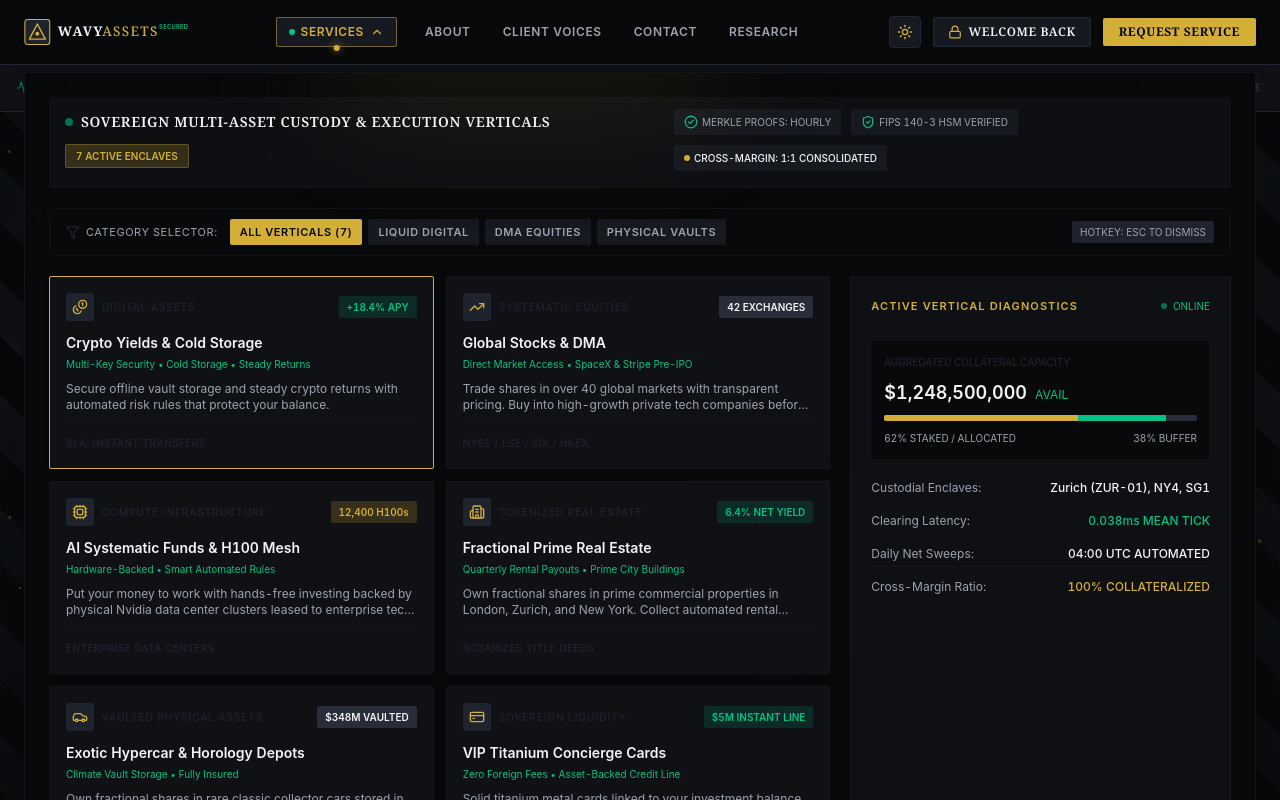
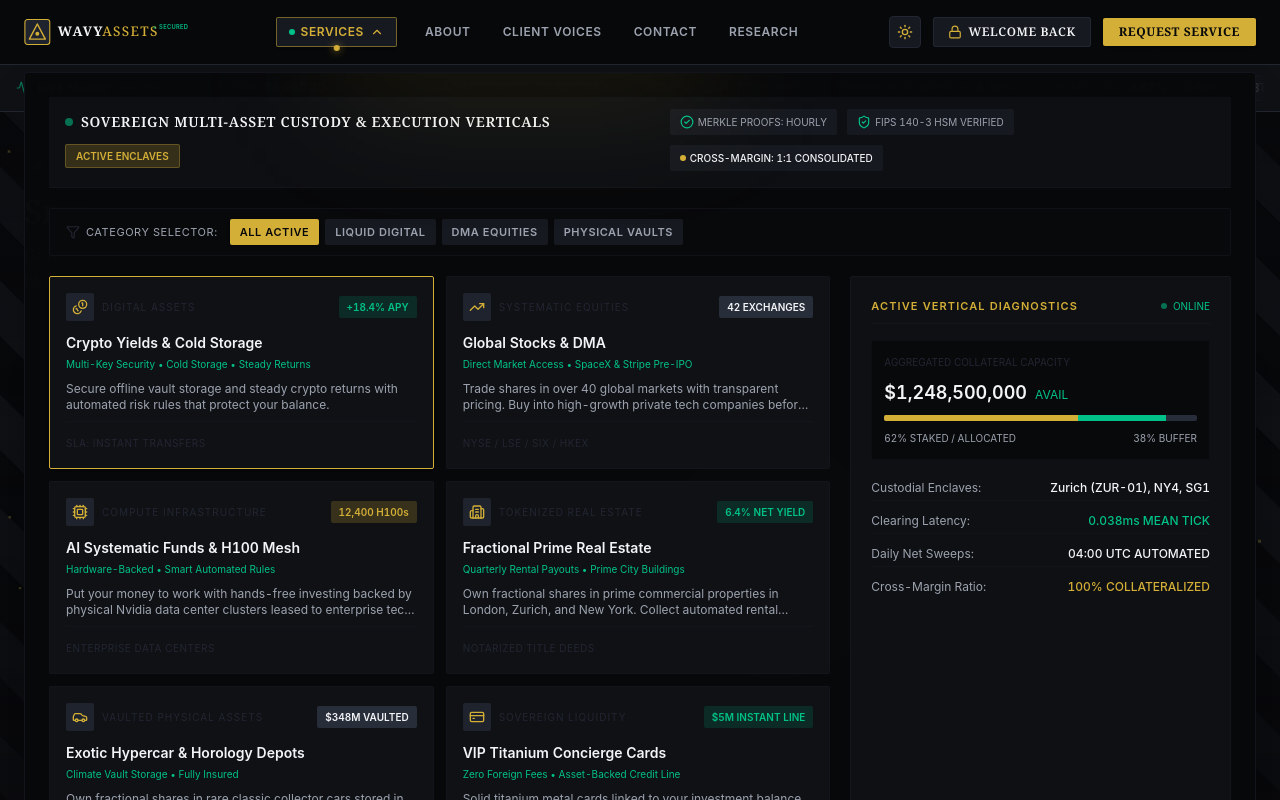
Before and after one commit to Grantlinkz/WavyAssets, a React (Vite) app in the folder Frontend/landing-page/: page / in a window 1280 px wide. Both pictures are taken after a click on the button "SERVICES". Shown: the top 800 px of the page. Built offline with nearby package versions, Linux system fonts and the light colour scheme.

Commit message:
fix: ServicesMegaMenu component with category filtering and integration tests

```diff
--- a/Frontend/landing-page/src/components/nav/CategoryFilter.tsx
+++ b/Frontend/landing-page/src/components/nav/CategoryFilter.tsx
@@ -8,7 +8,7 @@ interface CategoryTab {
 }
 
 const CATEGORIES: CategoryTab[] = [
-  { id: 'all', label: 'All Verticals (7)' },
+  { id: 'all', label: 'All ACTIVE' },
   { id: 'liquid-digital', label: 'Liquid Digital' },
   { id: 'dma-equities', label: 'DMA Equities' },
   { id: 'physical-vaults', label: 'Physical Vaults' },
@@ -46,11 +46,7 @@ export const CategoryFilter: React.FC = () => {
         </div>
       </div>
 
-      <div className="flex items-center gap-2 text-outline font-mono text-[10px] w-full sm:w-auto justify-end">
-        <span className="bg-surface-container-high px-2 py-0.5 rounded-sm text-on-surface-variant font-mono">
-          HOTKEY: ESC TO DISMISS
-        </span>
-      </div>
+
     </div>
   );
 };
--- a/Frontend/landing-page/src/components/nav/ServicesMegaMenu.tsx
+++ b/Frontend/landing-page/src/components/nav/ServicesMegaMenu.tsx
@@ -214,7 +214,7 @@ export const ServicesMegaMenu: React.FC<ServicesMegaMenuProps> = ({
                   </span>
                 </div>
                 <span className="font-mono text-[10px] px-2.5 py-0.5 rounded-sm bg-primary/20 text-primary border border-primary/30 font-semibold">
-                  7 ACTIVE ENCLAVES
+                  ACTIVE ENCLAVES
                 </span>
               </div>
 
```
Also changed, not shown: 1 other file (tests, documents, lock files or other folders).
